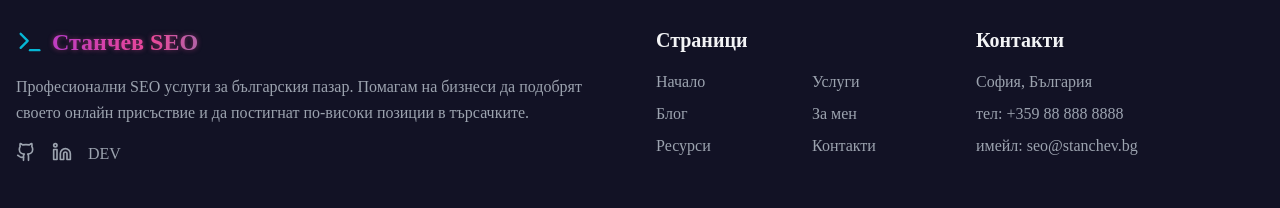
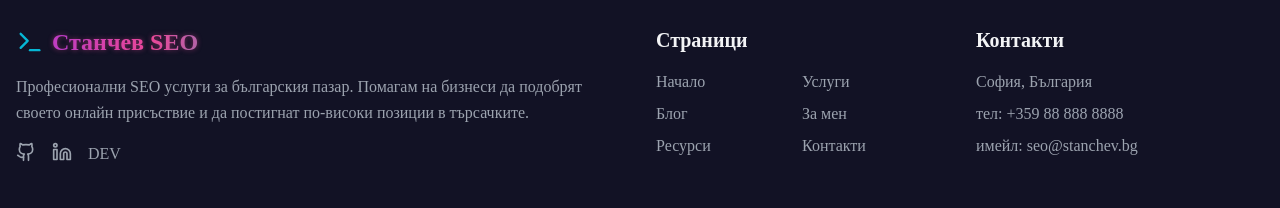
Before and after one commit to mwolfyy/portfolio-test, a React (Vite) app: page / in a window 1280 px wide. Shown: the part 3559-3767 px from the top of the page. Built offline with nearby package versions, Linux system fonts and the light colour scheme; no server answers; a web font is replaced by a local one.

Commit message:
Update Footer.tsx

```diff
--- a/src/components/Layout/Footer.tsx
+++ b/src/components/Layout/Footer.tsx
@@ -32,7 +32,7 @@
 
           <div className="col-span-1">
             <h3 className="text-xl font-bold mb-4">Страници</h3>
-            <div className="grid grid-cols-2 gap-x-6 gap-y-2">
+            <div className="grid grid-cols-2 gap-x-1 gap-y-2">
             <Link to="/" className="text-gray-400 hover:text-white transition-colors">Начало</Link>
             <Link to="/услуги" className="text-gray-400 hover:text-white transition-colors">Услуги</Link>
             <Link to="/blog" className="text-gray-400 hover:text-white transition-colors">Блог</Link>
```
